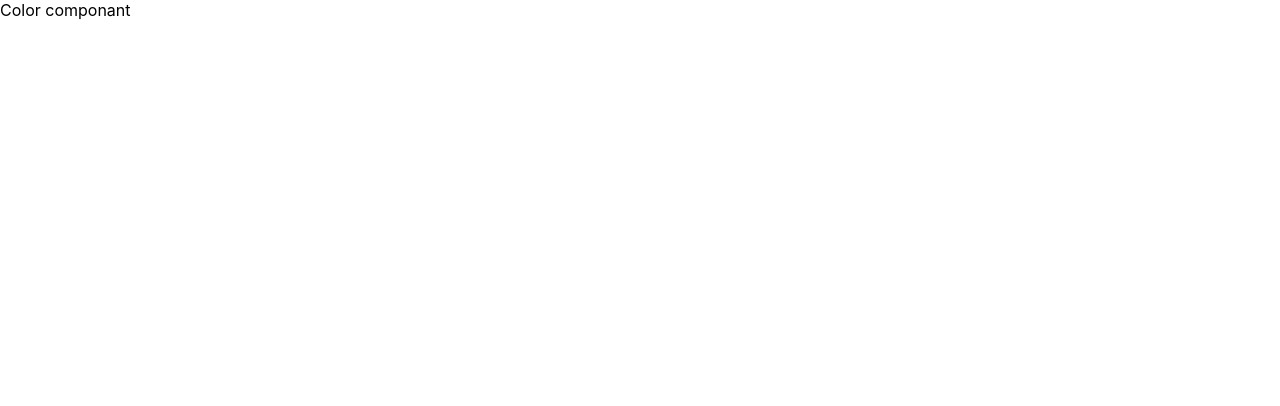
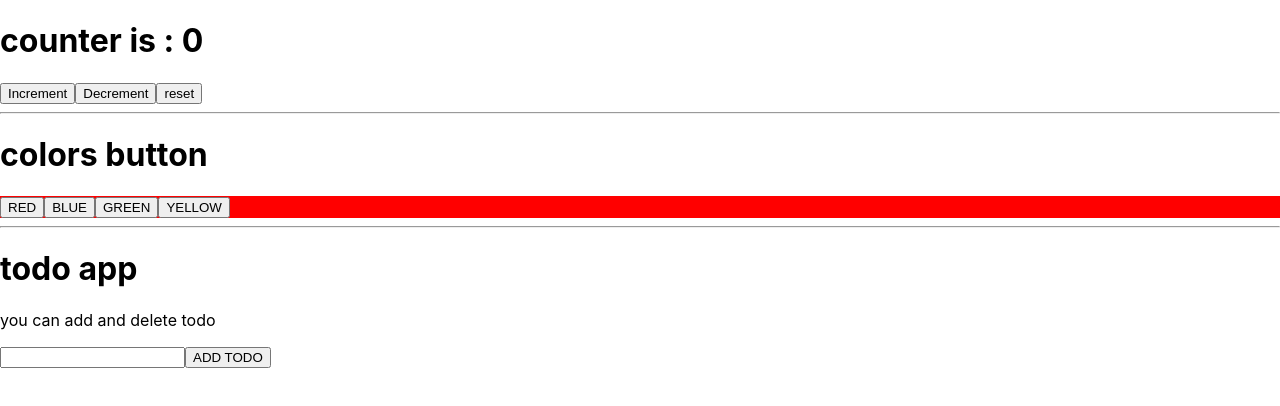
Before and after one commit to mariamisa/hooksEx, a React (Create React App) app: page / in a window 1280 px wide. Shown: the top 406 px of the page. Built offline with nearby package versions, Linux system fonts and the light colour scheme.

Commit message:
ex 1 ,2 ,3

```diff
--- a/src/App.js
+++ b/src/App.js
@@ -1,10 +1,20 @@
-import React from 'react';
-import Color from './Color'
+import React from "react";
+
+import Counter from "./components/Counter";
+import Colors from "./components/Colors";
+import Todo from "./components/Todo";
 
 function App() {
   return (
     <div className="App">
-      <Color/>
+      <Counter />
+      <hr/>
+      <h1>colors button</h1>
+      <Colors />
+      <hr/>
+      <h1>todo app </h1>
+      <p>you can add and delete todo</p>
+      <Todo />
     </div>
   );
 }
--- a/src/Color.js
+++ /dev/null
@@ -1,11 +0,0 @@
-import React,{useState,useEffect} from 'react';
-
-function Color (){
-    return(
-        <div>
-            Color componant
-        </div>
-    )
-}
-
-export default Color
--- /dev/null
+++ b/src/components/Button/index.js
@@ -0,0 +1,9 @@
+import React from "react";
+
+export default function Button({ handelClick, btnName, children, otherProps }) {
+  return (
+    <button onClick={handelClick} name={btnName} {...otherProps}>
+      {children}
+    </button>
+  );
+}
--- /dev/null
+++ b/src/components/Colors/index.js
@@ -0,0 +1,24 @@
+import React, { useState } from "react";
+
+import Button from "../Button";
+
+export default function Color() {
+  const colorList = ["red", "blue", "green", "yellow"];
+
+  const [color, setColor] = useState("red");
+
+  const handelClick = (color) => setColor(color);
+
+  return (
+    <div style={{ backgroundColor: color }}>
+      {colorList.map((colorItem,index) => (
+        <Button key={index.toString()}
+          handelClick={({ target: { name } }) => handelClick(name)}
+          btnName={colorItem}
+        >
+          {colorItem.toUpperCase()}
+        </Button>
+      ))}
+    </div>
+  );
+}
--- /dev/null
+++ b/src/components/Counter/index.js
@@ -0,0 +1,38 @@
+import React, { useState } from "react";
+
+import Button from "../Button";
+
+export default function Counter() {
+  const [count, setCounter] = useState(0);
+
+  return (
+    <div>
+      <h1>counter is : {count}</h1>
+      <Button
+        handelClick={() => {
+          setCounter(count + 1);
+        }}
+        btnName="increment"
+      >
+        Increment
+      </Button>
+
+      <Button
+        handelClick={() => {
+          setCounter(count - 1);
+        }}
+        btnName="decrement"
+      >
+        Decrement
+      </Button>
+      <Button
+        handelClick={() => {
+          setCounter(0);
+        }}
+        btnName="reset"
+      >
+        reset
+      </Button>
+    </div>
+  );
+}
--- /dev/null
+++ b/src/components/InputFeild/index.js
@@ -0,0 +1,7 @@
+import React from "react";
+
+export default function Input({ handelChange, inputName, otherProps }) {
+  return (
+    <input onChange={handelChange} name={inputName} {...otherProps} />
+  );
+}
--- /dev/null
+++ b/src/components/Todo/index.js
@@ -0,0 +1,45 @@
+import React, { useState } from "react";
+
+import Input from "../InputFeild";
+import Button from "../Button";
+
+export default function Todo() {
+  const [todo, setTodo] = useState([]);
+  const [inputValue, setInputValue] = useState("");
+  const [idCount, setIdCount] = useState(1);
+
+  const addTodo = () => {
+    setTodo([...todo, { id: idCount, description: inputValue }]);
+    setIdCount((oldCount) => oldCount + 1);
+  };
+  const handelDeleteTodo = (idDeleted) => {
+    const newArray = todo.filter(({ id }) => id !== idDeleted);
+    setTodo(newArray);
+  };
+
+  return (
+    <div>
+      <Input
+        handelChange={({ target: { value } }) => setInputValue(value)}
+        inputName="todoInput"
+        placeholder="inter a todo"
+      />
+      <Button handelClick={addTodo}>ADD TODO</Button>
+      <div>
+        {todo.map(({ id, description }) => (
+          <div key={id.toString()}>
+            <p>
+              {id},{description}
+            </p>
+            <Button
+              handelClick={() => handelDeleteTodo(id)}
+              btnName="deleteTodo"
+            >
+              DELETE THIS TODO
+            </Button>
+          </div>
+        ))}
+      </div>
+    </div>
+  );
+}
```
